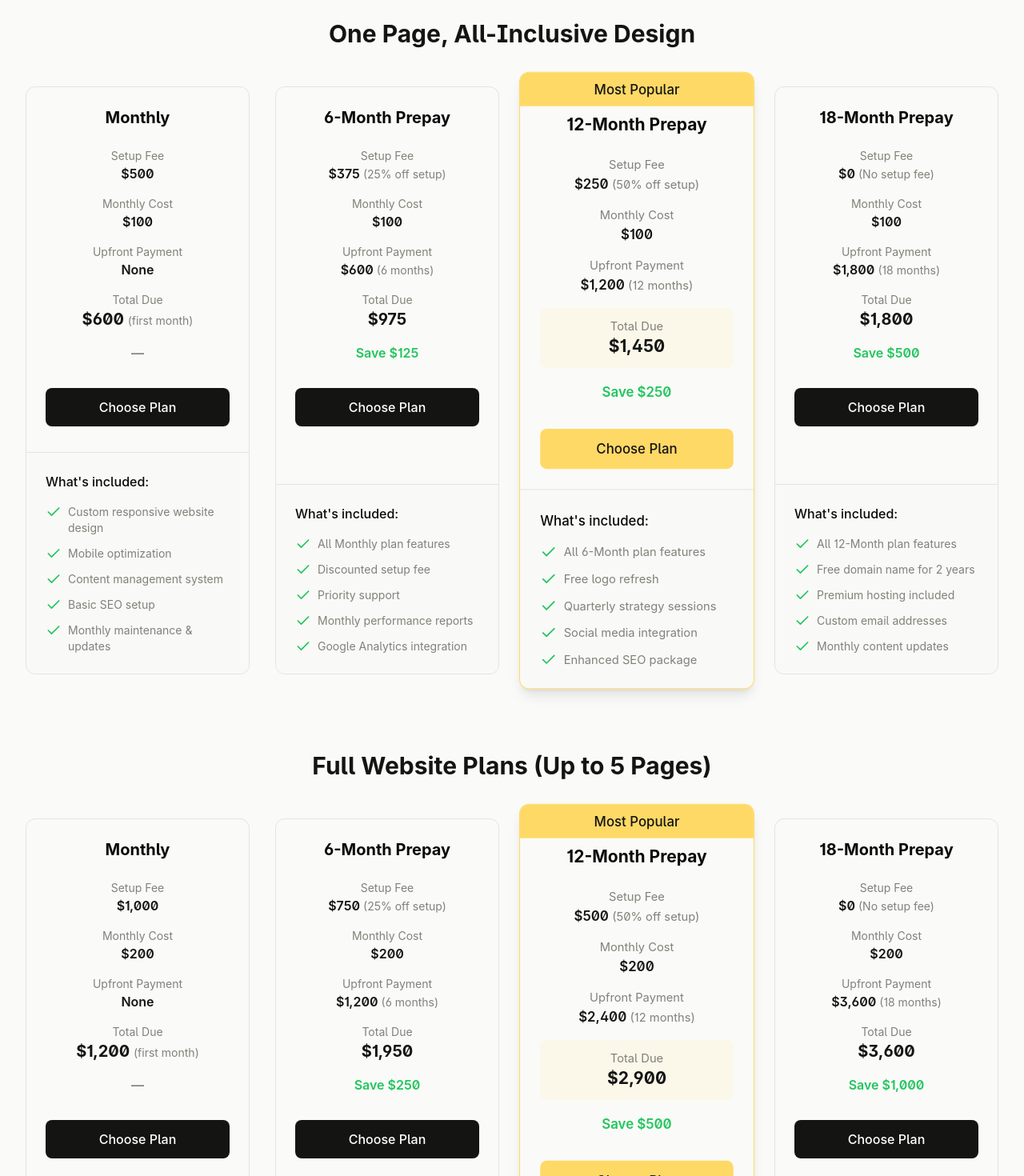
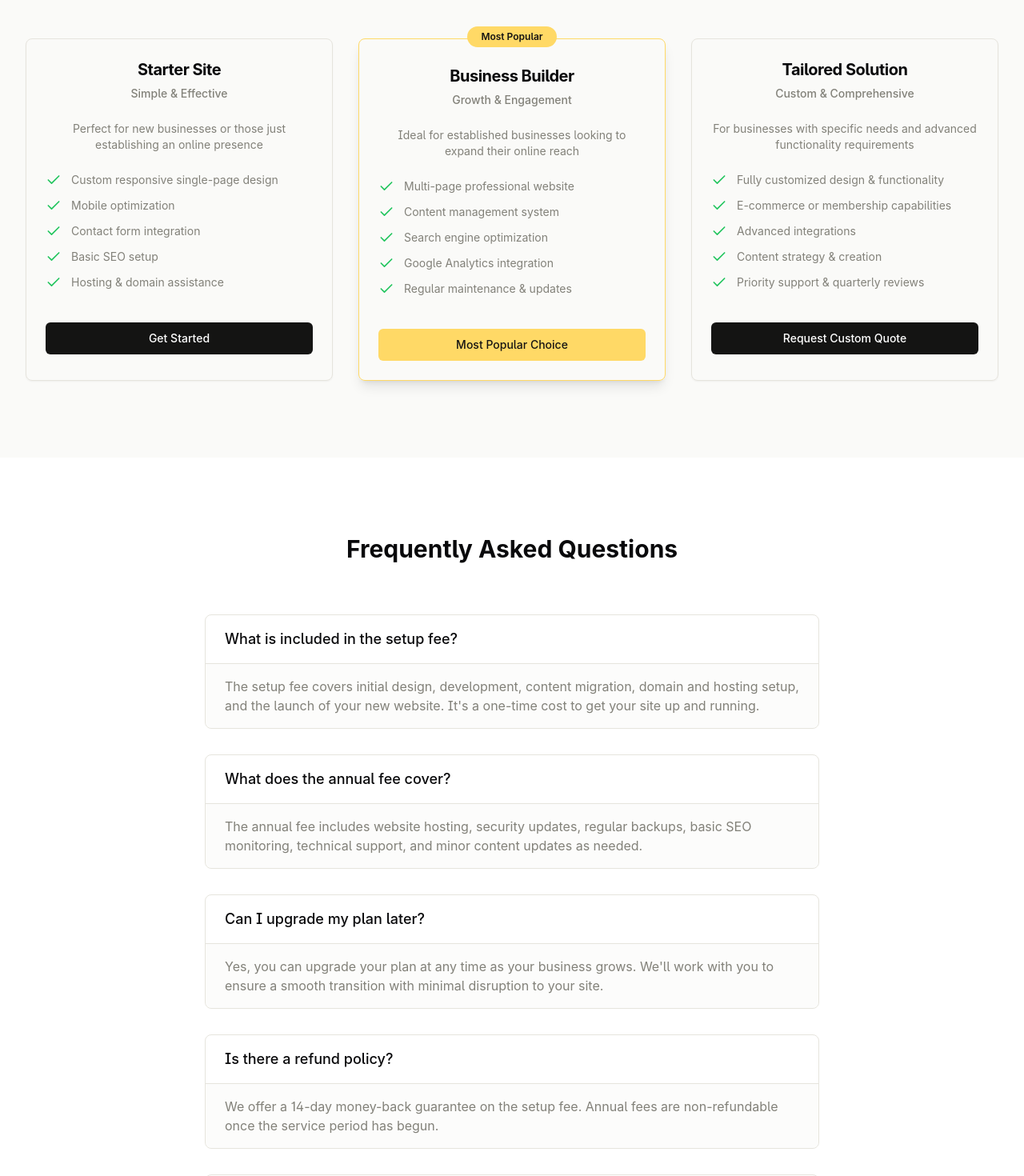
Before and after one commit to garretdgrant/edcw-next, a Next.js app: page /pricing in a window 1280 px wide. Shown: the part 400-1870 px from the top of the page at 80% size. Built offline with nearby package versions, Linux system fonts and the light colour scheme.

Commit message:
chore: update pricing

```diff
--- a/src/app/pricing/page.tsx
+++ b/src/app/pricing/page.tsx
@@ -1,394 +1,154 @@
+import Navigation from "@/components/Navigation";
+import Footer from "@/components/Footer";
 import { Check } from "lucide-react";
+import { Button } from "@/components/ui/button";
+import { Badge } from "@/components/ui/badge";
+import {
+  Card,
+  CardContent,
+  CardDescription,
+  CardFooter,
+  CardHeader,
+  CardTitle,
+} from "@/components/ui/card";
 
 const Pricing = () => {
-  const pricingPlanSinglePage = [
+  const pricingPlans = [
     {
-      title: "Monthly",
-      setupFee: "$500",
-      monthlyCost: "$100",
-      upfrontPayment: "None",
-      totalDue: "$600",
-      savings: "—",
-      totalText: "(first month)",
+      title: "Starter Site",
+      tagline: "Simple & Effective",
+      audience:
+        "Perfect for new businesses or those just establishing an online presence",
       popular: false,
       features: [
-        "Custom responsive website design",
+        "Custom responsive single-page design",
         "Mobile optimization",
-        "Content management system",
+        "Contact form integration",
         "Basic SEO setup",
-        "Monthly maintenance & updates",
+        "Hosting & domain assistance",
       ],
+      ctaText: "Get Started",
     },
     {
-      title: "6-Month Prepay",
-      setupFee: "$375",
-      setupDiscountText: "(25% off setup)",
-      monthlyCost: "$100",
-      upfrontPayment: "$600",
-      upfrontText: "(6 months)",
-      totalDue: "$975",
-      savings: "Save $125",
+      title: "Business Builder",
+      tagline: "Growth & Engagement",
+      audience:
+        "Ideal for established businesses looking to expand their online reach",
+      popular: true,
+      features: [
+        "Multi-page professional website",
+        "Content management system",
+        "Search engine optimization",
+        "Google Analytics integration",
+        "Regular maintenance & updates",
+      ],
+      ctaText: "Most Popular Choice",
+    },
+    {
+      title: "Tailored Solution",
+      tagline: "Custom & Comprehensive",
+      audience:
+        "For businesses with specific needs and advanced functionality requirements",
       popular: false,
       features: [
-        "All Monthly plan features",
-        "Discounted setup fee",
-        "Priority support",
-        "Monthly performance reports",
-        "Google Analytics integration",
+        "Fully customized design & functionality",
+        "E-commerce or membership capabilities",
+        "Advanced integrations",
+        "Content strategy & creation",
+        "Priority support & quarterly reviews",
       ],
-    },
-    {
-      title: "12-Month Prepay",
-      setupFee: "$250",
-      setupDiscountText: "(50% off setup)",
-      monthlyCost: "$100",
-      upfrontPayment: "$1,200",
-      upfrontText: "(12 months)",
-      totalDue: "$1,450",
-      savings: "Save $250",
-      popular: true,
-      features: [
-        "All 6-Month plan features",
-        "Free logo refresh",
-        "Quarterly strategy sessions",
-        "Social media integration",
-        "Enhanced SEO package",
-      ],
-    },
-    {
-      title: "18-Month Prepay",
-      setupFee: "$0",
-      setupDiscountText: "(No setup fee)",
-      monthlyCost: "$100",
-      upfrontPayment: "$1,800",
-      upfrontText: "(18 months)",
-      totalDue: "$1,800",
-      savings: "Save $500",
-      popular: false,
-      features: [
-        "All 12-Month plan features",
-        "Free domain name for 2 years",
-        "Premium hosting included",
-        "Custom email addresses",
-        "Monthly content updates",
-      ],
-    },
-  ];
-
-  const pricingPlans = [
-    {
-      title: "Monthly",
-      setupFee: "$1,000",
-      monthlyCost: "$200",
-      upfrontPayment: "None",
-      totalDue: "$1,200",
-      savings: "—",
-      totalText: "(first month)",
-      popular: false,
-      features: [
-        "Custom responsive website design",
-        "Mobile optimization",
-        "Content management system",
-        "Basic SEO setup",
-        "Monthly maintenance & updates",
-      ],
-    },
-    {
-      title: "6-Month Prepay",
-      setupFee: "$750",
-      setupDiscountText: "(25% off setup)",
-      monthlyCost: "$200",
-      upfrontPayment: "$1,200",
-      upfrontText: "(6 months)",
-      totalDue: "$1,950",
-      savings: "Save $250",
-      popular: false,
-      features: [
-        "All Monthly plan features",
-        "Discounted setup fee",
-        "Priority support",
-        "Monthly performance reports",
-        "Google Analytics integration",
-      ],
-    },
-    {
-      title: "12-Month Prepay",
-      setupFee: "$500",
-      setupDiscountText: "(50% off setup)",
-      monthlyCost: "$200",
-      upfrontPayment: "$2,400",
-      upfrontText: "(12 months)",
-      totalDue: "$2,900",
-      savings: "Save $500",
-      popular: true,
-      features: [
-        "All 6-Month plan features",
-        "Free logo refresh",
-        "Quarterly strategy sessions",
-        "Social media integration",
-        "Enhanced SEO package",
-      ],
-    },
-    {
-      title: "18-Month Prepay",
-      setupFee: "$0",
-      setupDiscountText: "(No setup fee)",
-      monthlyCost: "$200",
-      upfrontPayment: "$3,600",
-      upfrontText: "(18 months)",
-      totalDue: "$3,600",
-      savings: "Save $1,000",
-      popular: false,
-      features: [
-        "All 12-Month plan features",
-        "Free domain name for 2 years",
-        "Premium hosting included",
-        "Custom email addresses",
-        "Monthly content updates",
-      ],
+      ctaText: "Request Custom Quote",
     },
   ];
 
   return (
     <div className="min-h-screen bg-background">
+      <Navigation />
+
       <main className="pt-16">
         {/* Hero Section */}
         <section className="relative px-6 lg:px-8 py-24">
-          <div className="mx-auto max-w-7xl text-center">
+          <div className="mx-auto max-w-4xl text-center">
             <h1 className="text-4xl font-bold tracking-tight text-primary mb-6">
-              Simple, Transparent{" "}
+              Website Packages for{" "}
               <span className="bg-gradient-to-r from-[#D4AF37] to-[#F3C969] bg-clip-text text-transparent">
-                Pricing
+                Small Businesses
               </span>
             </h1>
-            <p className="max-w-2xl mx-auto text-lg text-secondary mb-12">
-              Choose the plan that works best for your business. All plans
-              include custom design, development, and ongoing support.
+            <p className="max-w-2xl mx-auto text-lg text-secondary mb-8">
+              Clear, transparent packages designed to get your business online
+              quickly with all the features you need to succeed.
+            </p>
+            <p className="text-sm text-secondary">
+              Packages starting at $500/year
+              <br />
+              (plus one-time setup fee)
             </p>
           </div>
         </section>
 
-        {/* Pricing Table single Page */}
+        {/* Pricing Cards */}
         <section className="px-6 lg:px-8 pb-24">
           <div className="mx-auto max-w-7xl">
-            <h2 className="text-3xl font-bold text-center text-primary mb-12">
-              One Page, All-Inclusive Design
-            </h2>
-
-            <div className="grid md:grid-cols-2 lg:grid-cols-4 gap-8">
-              {pricingPlanSinglePage.map((plan, index) => (
-                <div
+            <div className="grid md:grid-cols-3 gap-8">
+              {pricingPlans.map((plan, index) => (
+                <Card
                   key={index}
-                  className={`rounded-xl overflow-hidden border ${plan.popular ? "border-accent shadow-lg scale-105" : "border-border"} transition-all flex flex-col h-full relative`}
+                  className={`h-full ${
+                    plan.popular
+                      ? "border-accent shadow-lg relative"
+                      : "border-border"
+                  }`}
                 >
                   {plan.popular && (
-                    <div className="absolute top-0 inset-x-0 bg-accent text-primary text-center py-2 font-medium">
+                    <div className="absolute -top-4 inset-x-0 flex justify-center">
+                      <Badge className="bg-accent text-primary px-4 py-1">
                         Most Popular
+                      </Badge>
                     </div>
                   )}
 
-                  <div
-                    className={`p-6 text-center ${plan.popular ? "pt-12" : ""}`}
+                  <CardHeader
+                    className={`text-center ${plan.popular ? "pt-8" : "pt-6"}`}
                   >
-                    <h3 className="font-bold text-xl mb-6">{plan.title}</h3>
+                    <CardTitle className="text-xl font-bold">
+                      {plan.title}
+                    </CardTitle>
+                    <CardDescription className="text-secondary font-medium">
+                      {plan.tagline}
+                    </CardDescription>
+                  </CardHeader>
 
-                    <div className="space-y-4 mb-8">
-                      <div>
-                        <p className="text-sm text-secondary">Setup Fee</p>
-                        <p className="font-semibold text-primary">
-                          {plan.setupFee}{" "}
-                          {plan.setupDiscountText && (
-                            <span className="text-sm font-normal text-secondary">
-                              {plan.setupDiscountText}
-                            </span>
-                          )}
+                  <CardContent className="space-y-6">
+                    <p className="text-sm text-center text-secondary">
+                      {plan.audience}
                     </p>
-                      </div>
 
-                      <div>
-                        <p className="text-sm text-secondary">Monthly Cost</p>
-                        <p className="font-semibold text-primary">
-                          {plan.monthlyCost}
-                        </p>
-                      </div>
-
-                      <div>
-                        <p className="text-sm text-secondary">
-                          Upfront Payment
-                        </p>
-                        <p className="font-semibold text-primary">
-                          {plan.upfrontPayment}{" "}
-                          {plan.upfrontText && (
-                            <span className="text-sm font-normal text-secondary">
-                              {plan.upfrontText}
-                            </span>
-                          )}
-                        </p>
-                      </div>
-
-                      <div
-                        className={`${plan.popular ? "bg-accent/10 py-3 rounded-lg" : ""}`}
-                      >
-                        <p className="text-sm text-secondary">Total Due</p>
-                        <p className="font-bold text-xl text-primary">
-                          {plan.totalDue}{" "}
-                          {plan.totalText && (
-                            <span className="text-sm font-normal text-secondary">
-                              {plan.totalText}
-                            </span>
-                          )}
-                        </p>
-                      </div>
-
-                      <div>
-                        <p
-                          className={`font-semibold ${plan.savings === "—" ? "text-secondary" : "text-[#22C55E]"}`}
-                        >
-                          {plan.savings}
-                        </p>
-                      </div>
-                    </div>
-
-                    <button
-                      className={`w-full py-3 rounded-lg font-medium ${plan.popular ? "bg-accent text-primary" : "bg-primary text-white"} hover:opacity-90 transition-opacity`}
-                    >
-                      Choose Plan
-                    </button>
-                  </div>
-
-                  <div className="p-6 bg-background/50 border-t border-border mt-auto">
-                    <h4 className="font-medium mb-4">What&apos;s included:</h4>
-                    <ul className="space-y-3">
+                    <div className="space-y-3">
                       {plan.features.map((feature, featureIndex) => (
-                        <li key={featureIndex} className="flex items-start">
-                          <Check className="w-5 h-5 text-[#22C55E] flex-shrink-0 mr-2" />
+                        <div key={featureIndex} className="flex items-start">
+                          <Check className="w-5 h-5 text-[#22C55E] flex-shrink-0 mr-3" />
                           <span className="text-secondary text-sm">
                             {feature}
                           </span>
-                        </li>
-                      ))}
-                    </ul>
-                  </div>
                         </div>
                       ))}
                     </div>
-          </div>
-        </section>
+                  </CardContent>
 
-        {/* Pricing Table 5 Page */}
-        <section className="px-6 lg:px-8 pb-24">
-          <div className="mx-auto max-w-7xl">
-            <h2 className="text-3xl font-bold text-center text-primary mb-12">
-              Full Website Plans (Up to 5 Pages)
-            </h2>
-            <div className="grid md:grid-cols-2 lg:grid-cols-4 gap-8">
-              {pricingPlans.map((plan, index) => (
-                <div
-                  key={index}
-                  className={`rounded-xl overflow-hidden border ${plan.popular ? "border-accent shadow-lg scale-105" : "border-border"} transition-all flex flex-col h-full relative`}
+                  <CardFooter className="pt-4">
+                    <Button
+                      className={`w-full ${
+                        plan.popular
+                          ? "bg-accent text-primary hover:bg-accent/90"
+                          : "bg-primary text-white hover:bg-primary/90"
+                      }`}
                     >
-                  {plan.popular && (
-                    <div className="absolute top-0 inset-x-0 bg-accent text-primary text-center py-2 font-medium">
-                      Most Popular
-                    </div>
-                  )}
-
-                  <div
-                    className={`p-6 text-center ${plan.popular ? "pt-12" : ""}`}
-                  >
-                    <h3 className="font-bold text-xl mb-6">{plan.title}</h3>
-
-                    <div className="space-y-4 mb-8">
-                      <div>
-                        <p className="text-sm text-secondary">Setup Fee</p>
-                        <p className="font-semibold text-primary">
-                          {plan.setupFee}{" "}
-                          {plan.setupDiscountText && (
-                            <span className="text-sm font-normal text-secondary">
-                              {plan.setupDiscountText}
-                            </span>
-                          )}
-                        </p>
-                      </div>
-
-                      <div>
-                        <p className="text-sm text-secondary">Monthly Cost</p>
-                        <p className="font-semibold text-primary">
-                          {plan.monthlyCost}
-                        </p>
-                      </div>
-
-                      <div>
-                        <p className="text-sm text-secondary">
-                          Upfront Payment
-                        </p>
-                        <p className="font-semibold text-primary">
-                          {plan.upfrontPayment}{" "}
-                          {plan.upfrontText && (
-                            <span className="text-sm font-normal text-secondary">
-                              {plan.upfrontText}
-                            </span>
-                          )}
-                        </p>
-                      </div>
-
-                      <div
-                        className={`${plan.popular ? "bg-accent/10 py-3 rounded-lg" : ""}`}
-                      >
-                        <p className="text-sm text-secondary">Total Due</p>
-                        <p className="font-bold text-xl text-primary">
-                          {plan.totalDue}{" "}
-                          {plan.totalText && (
-                            <span className="text-sm font-normal text-secondary">
-                              {plan.totalText}
-                            </span>
-                          )}
-                        </p>
-                      </div>
-
-                      <div>
-                        <p
-                          className={`font-semibold ${plan.savings === "—" ? "text-secondary" : "text-[#22C55E]"}`}
-                        >
-                          {plan.savings}
-                        </p>
-                      </div>
-                    </div>
-
-                    <button
-                      className={`w-full py-3 rounded-lg font-medium ${plan.popular ? "bg-accent text-primary" : "bg-primary text-white"} hover:opacity-90 transition-opacity`}
-                    >
-                      Choose Plan
-                    </button>
-                  </div>
-
-                  <div className="p-6 bg-background/50 border-t border-border mt-auto">
-                    <h4 className="font-medium mb-4">What&apos;s included:</h4>
-                    <ul className="space-y-3">
-                      {plan.features.map((feature, featureIndex) => (
-                        <li key={featureIndex} className="flex items-start">
-                          <Check className="w-5 h-5 text-[#22C55E] flex-shrink-0 mr-2" />
-                          <span className="text-secondary text-sm">
-                            {feature}
-                          </span>
-                        </li>
+                      {plan.ctaText}
+                    </Button>
+                  </CardFooter>
+                </Card>
               ))}
-                    </ul>
-                  </div>
-                </div>
-              ))}
-            </div>
-
-            <div className="mt-12 text-center">
-              <p className="text-secondary mb-8">
-                All plans include 24/7 support, free SSL certificate, and
-                regular backups.
-                <br />
-                Need something custom? Contact us for a tailored solution.
-              </p>
-              <button className="px-6 py-3 border border-primary text-primary rounded-full hover:bg-primary hover:text-white transition-colors">
-                Contact for Custom Quote
-              </button>
             </div>
           </div>
         </section>
@@ -407,25 +167,25 @@ const Pricing = () => {
                     "The setup fee covers initial design, development, content migration, domain and hosting setup, and the launch of your new website. It's a one-time cost to get your site up and running.",
                 },
                 {
-                  question: "What does the monthly fee cover?",
+                  question: "What does the annual fee cover?",
                   answer:
-                    "The monthly fee includes website hosting, security updates, regular backups, basic SEO monitoring, technical support, and minor content updates as needed.",
+                    "The annual fee includes website hosting, security updates, regular backups, basic SEO monitoring, technical support, and minor content updates as needed.",
                 },
                 {
-                  question: "Can I upgrade or downgrade my plan later?",
+                  question: "Can I upgrade my plan later?",
                   answer:
-                    "Yes, you can upgrade your plan at any time. If you need to downgrade, you can do so at the end of your current billing cycle.",
+                    "Yes, you can upgrade your plan at any time as your business grows. We'll work with you to ensure a smooth transition with minimal disruption to your site.",
                 },
                 {
                   question: "Is there a refund policy?",
                   answer:
-                    "We offer a 14-day money-back guarantee on the setup fee. Monthly fees are non-refundable once the service period has begun.",
+                    "We offer a 14-day money-back guarantee on the setup fee. Annual fees are non-refundable once the service period has begun.",
                 },
                 {
                   question:
-                    "Are there any additional costs I should know about?",
+                    "Do I need technical knowledge to maintain my website?",
                   answer:
-                    "Our pricing is transparent with no hidden fees. The only potential additional costs would be for optional add-ons like premium stock photos, custom functionality, or extensive content creation services.",
+                    "Not at all. We handle all the technical aspects of your website. For content updates, we provide simple tools and guidance, or you can contact us directly for assistance.",
                 },
               ].map((faq, index) => (
                 <div
@@ -454,12 +214,14 @@ const Pricing = () => {
               Choose a plan that fits your needs and let&apos;s build a website
               that grows your business.
             </p>
-            <button className="px-8 py-4 bg-accent text-primary rounded-full font-semibold hover:bg-accent/90 transition-colors">
+            <Button className="px-8 py-4 bg-accent text-primary rounded-full font-semibold hover:bg-accent/90 text-lg h-auto">
               Schedule a Consultation
-            </button>
+            </Button>
           </div>
         </section>
       </main>
+
+      <Footer />
     </div>
   );
 };
```
Lines whose indentation alone changed are shown as unchanged.
